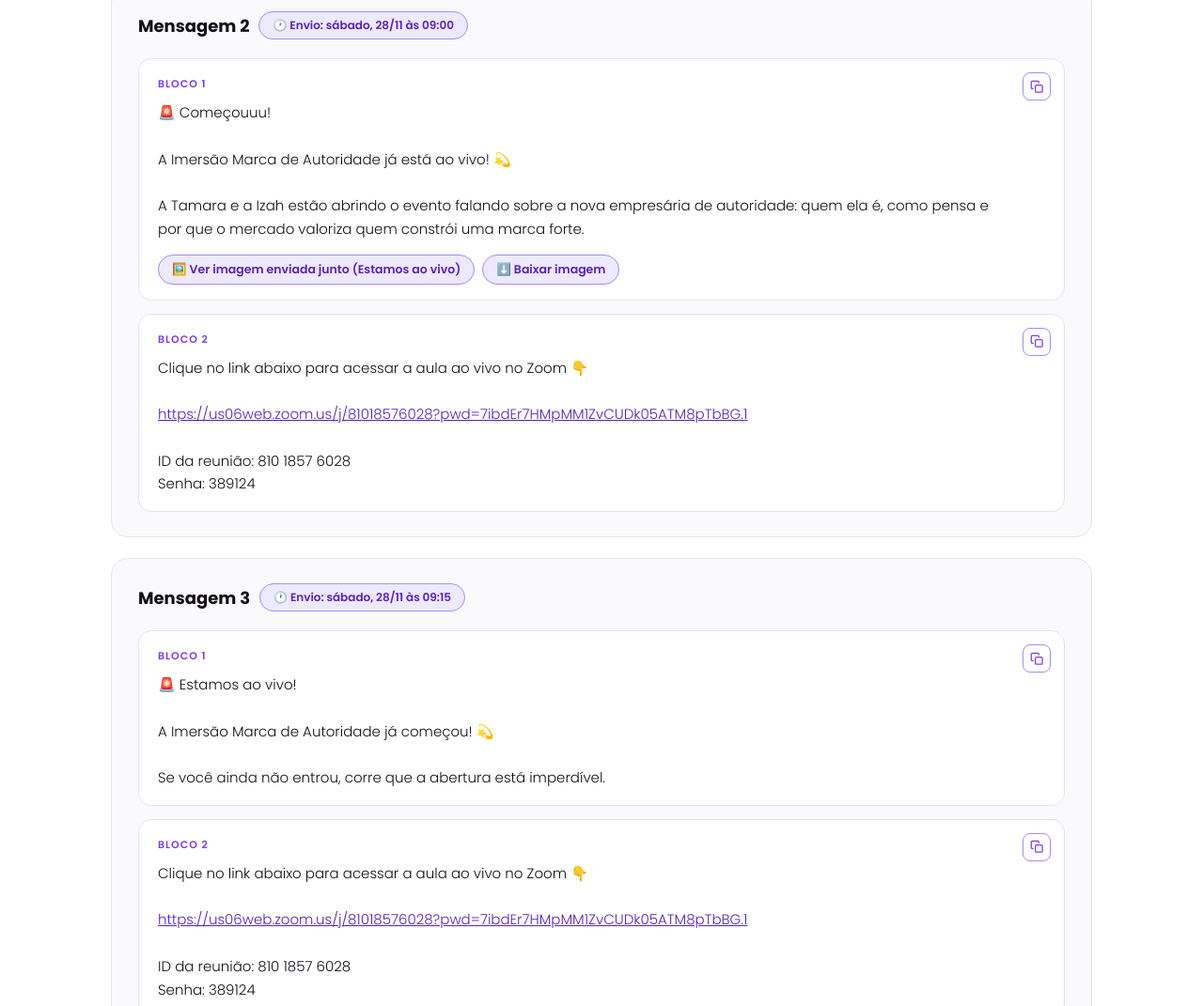
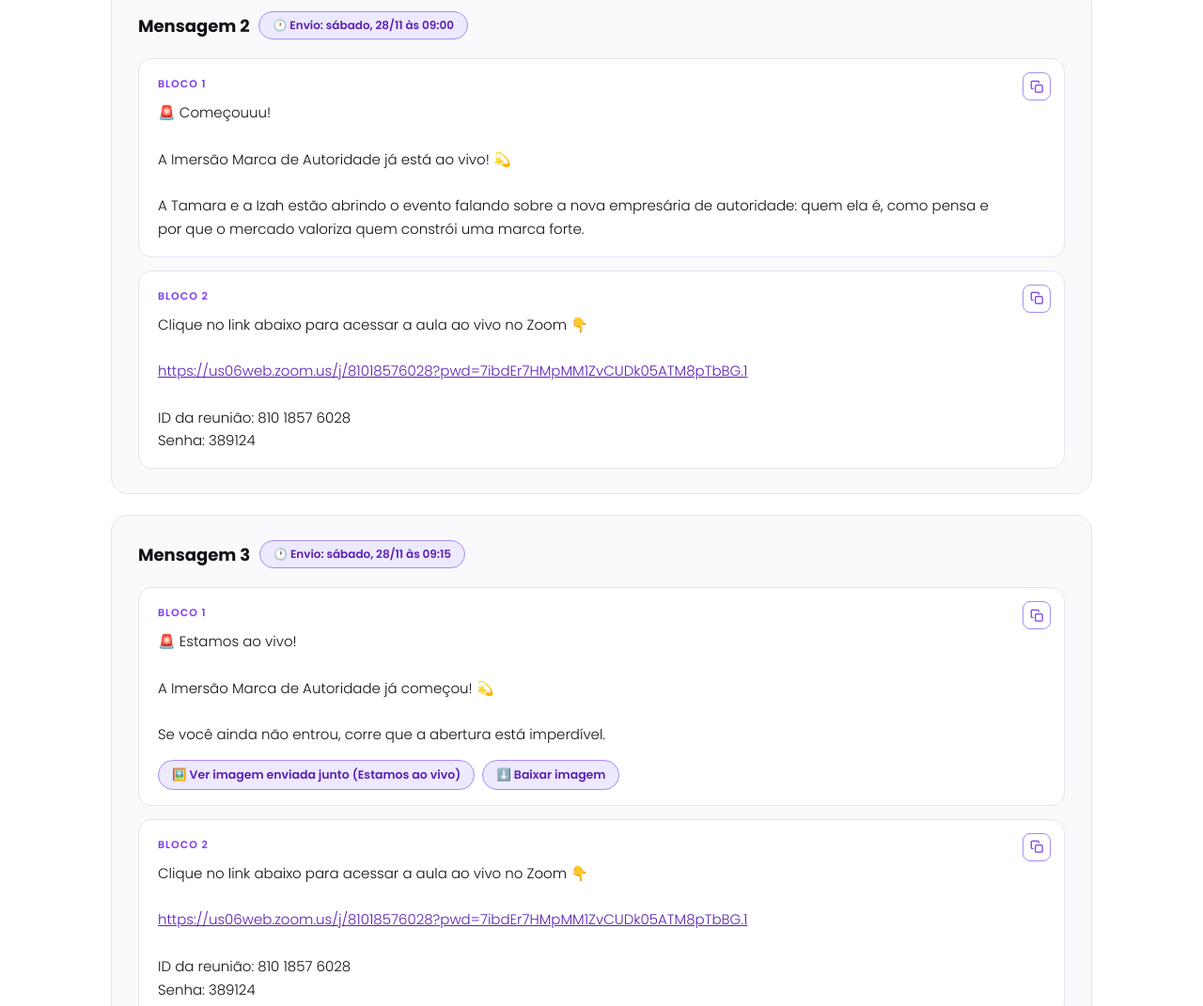
Before and after one commit to britomidiascompany-stack/tamara-damares, a plain HTML site: page mensagens-lancamentos-tp13.html in a window 1280 px wide. Shown: the part 1589-2660 px from the top of the page at 94% size. Drawn offline with Linux system fonts and the light colour scheme.

Commit message:
TP13: arte Estamos ao vivo na msg das 9h15

```diff
--- a/mensagens-lancamentos-tp13.html
+++ b/mensagens-lancamentos-tp13.html
@@ -324,8 +324,7 @@ const LANCAMENTOS = {
             horario: 'Envio: sábado, 28/11 às 09:00',
             blocos: [
               {
-                texto: `🚨 Começouuu!\n\nA Imersão Marca de Autoridade já está ao vivo! 💫\n\nA Tamara e a Izah estão abrindo o evento falando sobre a nova empresária de autoridade: quem ela é, como pensa e por que o mercado valoriza quem constrói uma marca forte.`,
-                anexos: [{ label: '🖼️ Ver imagem enviada junto (Estamos ao vivo)', url: 'img/tp13-estamos-ao-vivo.jpg', download: 'img/tp13-estamos-ao-vivo.jpg' }]
+                texto: `🚨 Começouuu!\n\nA Imersão Marca de Autoridade já está ao vivo! 💫\n\nA Tamara e a Izah estão abrindo o evento falando sobre a nova empresária de autoridade: quem ela é, como pensa e por que o mercado valoriza quem constrói uma marca forte.`
               },
               {
                 texto: `Clique no link abaixo para acessar a aula ao vivo no Zoom 👇\n\n${ZOOM_DIA1}`
@@ -337,7 +336,8 @@ const LANCAMENTOS = {
             horario: 'Envio: sábado, 28/11 às 09:15',
             blocos: [
               {
-                texto: `🚨 Estamos ao vivo!\n\nA Imersão Marca de Autoridade já começou! 💫\n\nSe você ainda não entrou, corre que a abertura está imperdível.`
+                texto: `🚨 Estamos ao vivo!\n\nA Imersão Marca de Autoridade já começou! 💫\n\nSe você ainda não entrou, corre que a abertura está imperdível.`,
+                anexos: [{ label: '🖼️ Ver imagem enviada junto (Estamos ao vivo)', url: 'img/tp13-estamos-ao-vivo.jpg', download: 'img/tp13-estamos-ao-vivo.jpg' }]
               },
               {
                 texto: `Clique no link abaixo para acessar a aula ao vivo no Zoom 👇\n\n${ZOOM_DIA1}`
```
